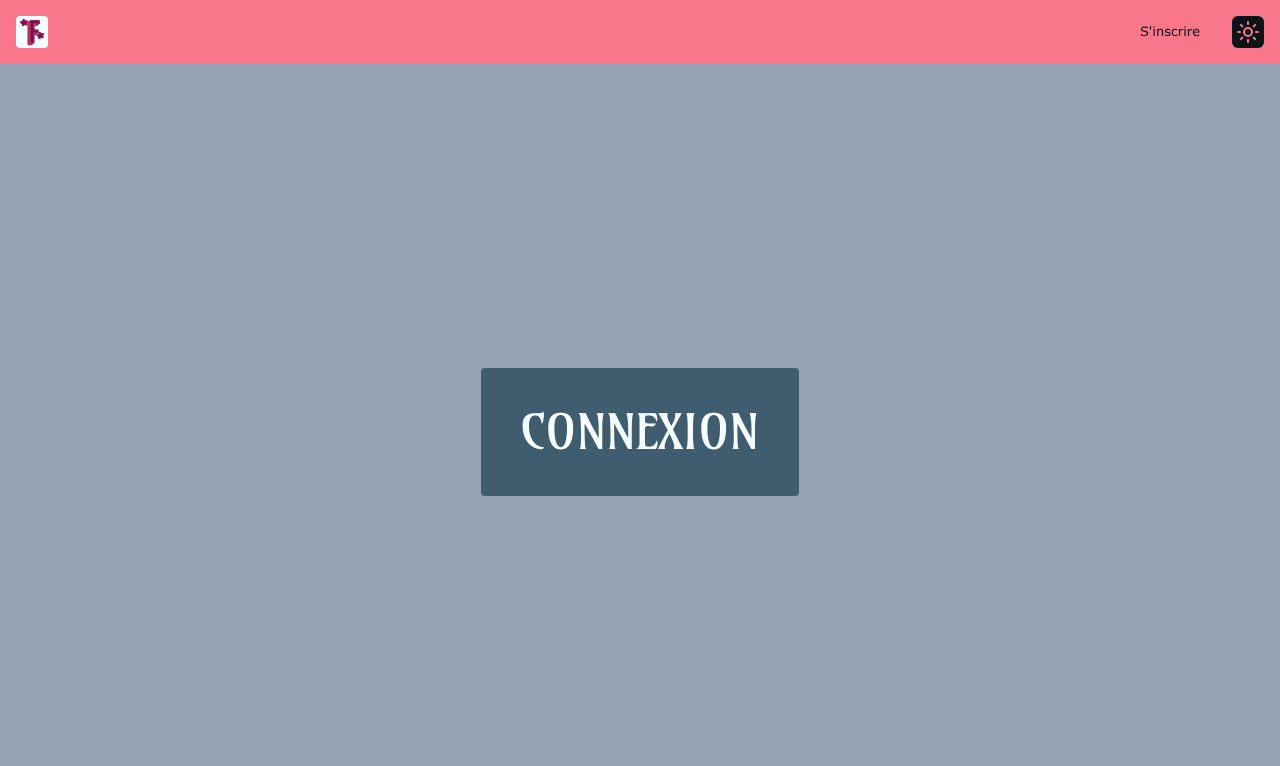
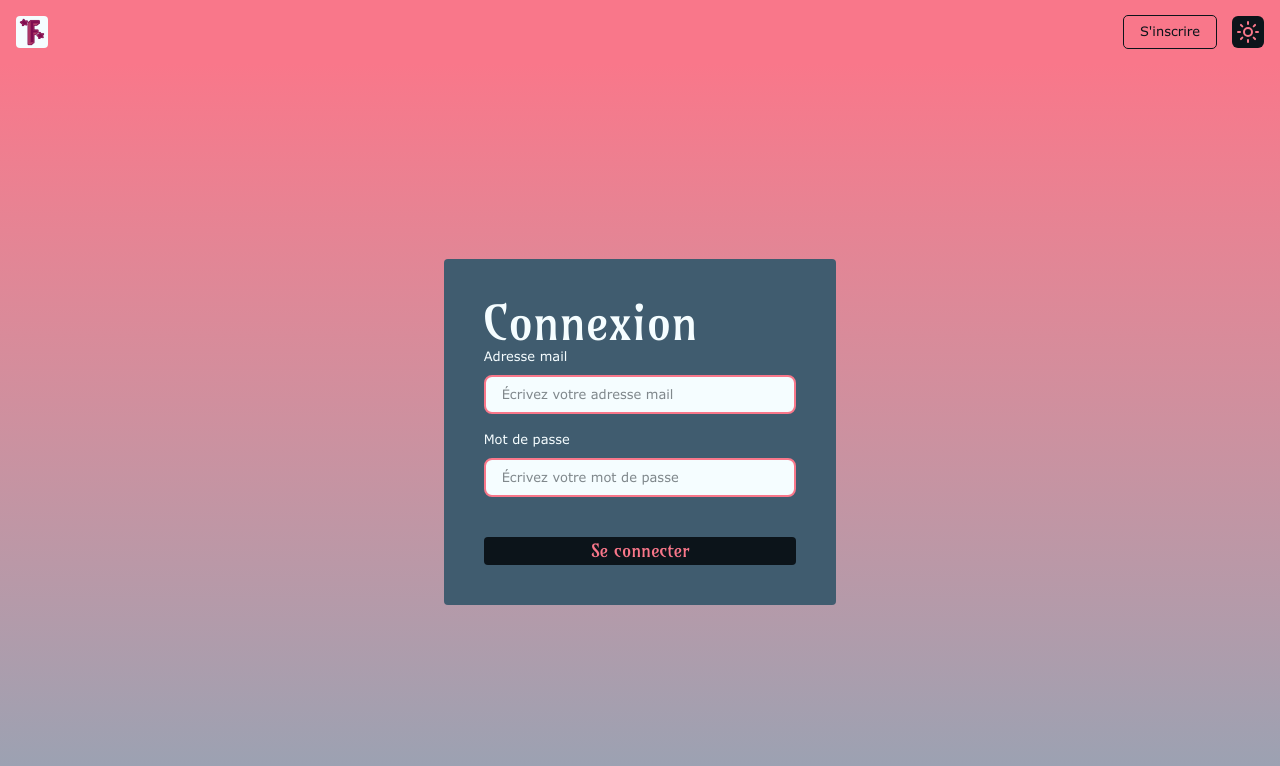
Before and after one commit to emeline-dr/forge-des-mondes, a Next.js app: page /login in a window 1280 px wide. Shown: the top 766 px of the page. Built offline with nearby package versions, Linux system fonts and the light colour scheme.

Commit message:
Début et moitié Connexion

```diff
--- /dev/null
+++ b/app/dashboard/page.tsx
@@ -0,0 +1,13 @@
+import AnimatedText from "@/components/AnimatedText";
+
+export default async function Dashboard() {
+    return (
+        <div className="screenPage w-full flex items-center justify-center bg-linear-to-b from-accent dark:from-dark-accent to-secondary dark:to-dark-secondary">
+            <div className="z-2 p-[40px] rounded-sm font-amarante text-background dark:text-dark-background bg-primary dark:bg-dark-primary">
+                <h1 className="text-5xl">
+                    <AnimatedText text="Accueil connecté !" />
+                </h1>
+            </div>
+        </div>
+    );
+}
--- a/app/login/page.tsx
+++ b/app/login/page.tsx
@@ -1,14 +1,16 @@
 'use client'
 
 import AnimatedText from "@/components/AnimatedText";
+import { LoginForm } from "@/components/forms/LoginForm";
 
 export default function Login() {
     return (
-        <div className="screenPage w-full flex items-center justify-center bg-secondary dark:bg-dark-secondary">
-            <div className="z-2 p-[40px] rounded-sm text-5xl uppercase font-amarante text-background dark:text-dark-background bg-primary dark:bg-dark-primary">
-                <h1>
+        <div className="screenPage w-full flex items-center justify-center bg-linear-to-b from-accent dark:from-dark-accent to-secondary dark:to-dark-secondary">
+            <div className="z-2 p-[40px] rounded-sm text-background dark:text-dark-background bg-primary dark:bg-dark-primary">
+                <h1 className="font-amarante text-5xl">
                     <AnimatedText text="Connexion" />
                 </h1>
+                <LoginForm />
             </div>
         </div>
     );
--- a/app/register/page.tsx
+++ b/app/register/page.tsx
@@ -30,7 +30,7 @@ export default function Register() {
             </div>
 
             <div className="lg:w-1/3 h-fit mx-auto mb-[40px] lg:mb-0 lg:mx-0 p-[40px] rounded-sm text-background dark:text-dark-text bg-primary-65 dark:bg-dark-primary-65">
-                <h1 className="font-amarante text-2xl text-center">
+                <h1 className="font-amarante text-5xl text-center">
                     <AnimatedText text="Nous" />
                     <span className="ms-[8px]">
                         <AnimatedText text="rejoindre" />
--- a/components/Navbar.tsx
+++ b/components/Navbar.tsx
@@ -3,11 +3,18 @@
 import { usePathname } from 'next/navigation'
 import Image from 'next/image'
 import Link from 'next/link';
+import Cookies from 'js-cookie';
 
 import ThemeSwitch from '@/components/ThemeSwitch';
 
 export default function Navbar() {
     const pathname = usePathname();
+
+    const logout = () => {
+        Cookies.remove('authToken');
+        window.location.href = '/login';
+    }
+
     return (
         <nav className='h-[64px] flex justify-between bg-accent dark:bg-dark-accent py-[16px] ps-[16px] pe-[64px]'>
             <Link href='/'>
@@ -23,17 +30,22 @@ export default function Navbar() {
 
             {pathname == "/register" &&
                 <Link href="/login">
-                    <button type="button" className='h-[32px] px-[16px] rounded-sm cursor-pointer hover:bg-text hover:text-accent dark:hover:bg-dark-text dark:hover:text-dark-accent'>
+                    <button type="button" className='h-[32px] px-[16px] rounded-sm cursor-pointer outline-1 outline-text dark:outline-dark-text hover:bg-text hover:text-accent dark:hover:bg-dark-text dark:hover:text-dark-accent'>
                         Se connecter
                     </button>
                 </Link>}
 
             {pathname == "/login" &&
                 <Link href="/register">
-                    <button type="button" className='h-[32px] px-[16px] rounded-sm cursor-pointer hover:bg-text hover:text-accent dark:hover:bg-dark-text dark:hover:text-dark-accent'>
+                    <button type="button" className='h-[32px] px-[16px] rounded-sm cursor-pointer outline-1 outline-text dark:outline-dark-text hover:bg-text hover:text-accent dark:hover:bg-dark-text dark:hover:text-dark-accent'>
                         {"S'inscrire"}
                     </button>
                 </Link>}
+
+            {pathname == "/dashboard" &&
+                <button onClick={logout} type="button" className='h-[32px] px-[16px] rounded-sm cursor-pointer outline-1 outline-text dark:outline-dark-text hover:bg-text hover:text-accent dark:hover:bg-dark-text dark:hover:text-dark-accent'>
+                    Se déconnecter
+                </button>}
 
             <ThemeSwitch />
         </nav>
--- /dev/null
+++ b/components/forms/LoginForm.tsx
@@ -0,0 +1,128 @@
+'use client'
+
+import { useState } from "react"
+import { useForm } from "@tanstack/react-form"
+import type { AnyFieldApi } from "@tanstack/react-form"
+import axios from "axios"
+import Cookies from 'js-cookie';
+
+function FieldInfo({ field }: { field: AnyFieldApi }) {
+    return (
+        <>
+            {field.state.meta.isTouched && !field.state.meta.isValid ? (
+                <em>{field.state.meta.errors.join(', ')}</em>
+            ) : null}
+            {field.state.meta.isValidating ? 'Validating...' : null}
+        </>
+    )
+}
+
+export function LoginForm() {
+    const [errorMessage, setErrorMessage] = useState<string | null>(null);
+
+    const form = useForm({
+        defaultValues: {
+            email: '',
+            password: '',
+        },
+        onSubmit: async ({ value }) => {
+            setErrorMessage(null);
+
+            try {
+                const response = await axios.post(
+                    "https://forgedesmondes-back.onrender.com/users/login",
+                    {
+                        email: value.email,
+                        password: value.password
+                    },
+                    {
+                        withCredentials: true,
+                    }
+                );
+
+                const data = response.data;
+
+                if (data.token) {
+                    const oneHourFromNow = new Date(new Date().getTime() + 60 * 60 * 1000);
+                    Cookies.set('authToken', data.jwt, {
+                        expires: oneHourFromNow, path: '/',
+                        secure: true
+                    })
+                }
+
+                window.location.href = "/dashboard";
+            } catch (err: unknown) {
+                if (axios.isAxiosError(err) && err.response) {
+                    setErrorMessage(err.response.data?.message || "Erreur de connexion");
+                } else if (err instanceof Error) {
+                    setErrorMessage(err.message);
+                } else {
+                    setErrorMessage("Une erreur inconnue s'est produite");
+                }
+            }
+        }
+    })
+
+    return (
+        <form onSubmit={(e) => {
+            e.preventDefault()
+            e.stopPropagation()
+            form.handleSubmit()
+        }}>
+            <div>
+                {/* Email */}
+                <form.Field
+                    name="email"
+                >
+                    {(field) => (
+                        <>
+                            <label htmlFor={field.name}>Adresse mail</label><br />
+                            <input
+                                type="email"
+                                className='w-full bg-background dark:bg-dark-background text-text dark:text-dark-text rounded-lg mt-[8px] mb-[16px] px-[16px] py-[8px] border border-[2px] border-accent dark:border-dark-accent'
+                                id={field.name}
+                                name={field.name}
+                                placeholder='Écrivez votre adresse mail'
+                                onChange={(e) => field.handleChange(e.target.value)}
+                            />
+                            <FieldInfo field={field} />
+                        </>
+                    )}
+                </form.Field>
+
+                {/* Mot de passe */}
+                <form.Field name="password">
+                    {(field) => (
+                        <>
+                            <label htmlFor={field.name}>Mot de passe</label><br />
+                            <input
+                                type="password"
+                                className='w-full bg-background dark:bg-dark-background text-text dark:text-dark-text rounded-lg mt-[8px] mb-[16px] px-[16px] py-[8px] border border-[2px] border-accent dark:border-dark-accent'
+                                id={field.name}
+                                name={field.name}
+                                placeholder='Écrivez votre mot de passe'
+                                onChange={(e) => field.handleChange(e.target.value)}
+                            />
+                            <FieldInfo field={field} />
+                        </>
+                    )}
+                </form.Field>
+
+                {/* Message d'erreur */}
+                {errorMessage && <p className="text-red-700">{errorMessage}</p>}
+
+                <form.Subscribe selector={(state) => [state.canSubmit, state.isSubmitting]}>
+                    {([canSubmit, isSubmitting]) => (
+                        <button
+                            type="submit"
+                            disabled={!canSubmit}
+                            className="disabled:opacity-50 disabled:cursor-not-allowed disabled:hover:outline-0 font-amarante text-lg rounded-sm cursor-pointer bg-text text-accent dark:bg-dark-text dark:text-dark-accent hover:outline-[2px] hover:outline-accent dark:hover:outline-dark-accent w-full mt-[24px]"
+                        >
+                            {isSubmitting ? '...' : "Se connecter"}
+                        </button>
+                    )}
+                </form.Subscribe>
+            </div>
+        </form>
+    )
+}
--- a/components/forms/RegisterForm.tsx
+++ b/components/forms/RegisterForm.tsx
@@ -26,7 +26,6 @@ export function RegisterForm() {
             password: '',
             passwordBis: '',
             email: '',
-
         },
         onSubmit: async ({ value }) => {
             console.log('Inscription en cours:', value);
--- /dev/null
+++ b/middleware.ts
@@ -0,0 +1,15 @@
+// middleware.ts
+import { NextResponse } from 'next/server';
+import type { NextRequest } from 'next/server';
+
+export function middleware(req: NextRequest) {
+    const token = req.cookies.get('authToken')?.value;
+
+    if (!token) {
+        return NextResponse.redirect(new URL('/login', req.url));
+    }
+}
+
+export const config = {
+    matcher: ['/dashboard', '/profil', '/home'],
+};
--- a/package.json
+++ b/package.json
@@ -12,6 +12,8 @@
     "@tanstack/react-form": "^1.19.2",
     "animejs": "^4.0.2",
     "axios": "^1.11.0",
+    "js-cookie": "^3.0.5",
+    "jsonwebtoken": "^9.0.2",
     "lucide-react": "^0.525.0",
     "next": "15.4.1",
     "next-themes": "^0.4.6",
@@ -22,6 +24,8 @@
   "devDependencies": {
     "@eslint/eslintrc": "^3",
     "@tailwindcss/postcss": "^4",
+    "@types/js-cookie": "^3.0.6",
+    "@types/jsonwebtoken": "^9.0.10",
     "@types/node": "24.0.14",
     "@types/react": "19.1.8",
     "eslint": "^9",
```
Also changed, not shown: 1 other file (tests, documents, lock files or other folders).
